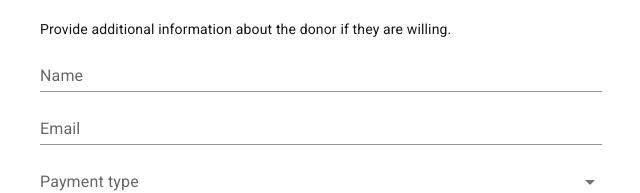
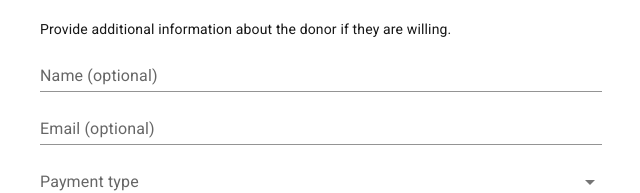
Before and after one commit to recordrobotics/d2d-webapp, a Next.js app: page /donation/add in a window 1280 px wide. Shown: the part 507-700 px from the top of the page, without its empty margins (319-959 px from the left). Built offline with nearby package versions, Linux system fonts and the light colour scheme; some icons are missing.

Commit message:
Say name and email are optional

```diff
--- a/src/app/donation/DonationForm.tsx
+++ b/src/app/donation/DonationForm.tsx
@@ -208,7 +208,7 @@ export default function DonationForm({
                     <TextField
                         variant="standard"
                         size="medium"
-                        label="Name"
+                        label="Name (optional)"
                         fullWidth
                         autoComplete="off"
                         value={donorNameValue}
@@ -219,7 +219,7 @@ export default function DonationForm({
                     <TextField
                         variant="standard"
                         size="medium"
-                        label="Email"
+                        label="Email (optional)"
                         fullWidth
                         autoComplete="off"
                         type="email"
```
